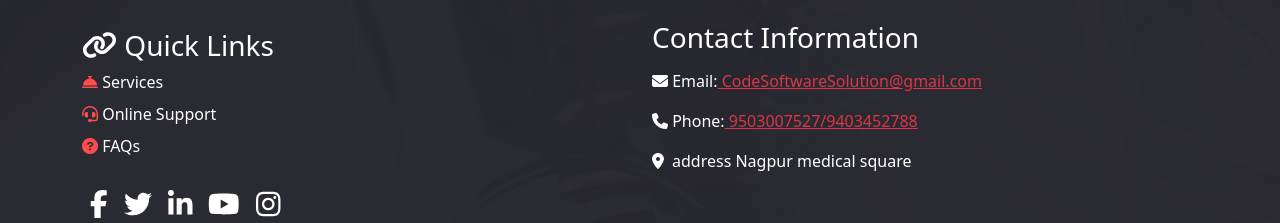
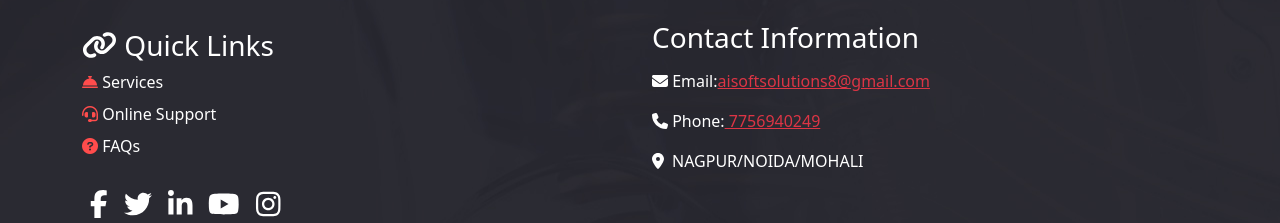
Before and after one commit to Akshaybaisware/CodeCrazeSoftware, a React (Vite) app: page / in a window 1280 px wide. Shown: the part 5193-5416 px from the top of the page. Built offline with nearby package versions, Linux system fonts and the light colour scheme.

Commit message:
MAIL CHANGED

```diff
--- a/src/Components/Footer/Footer.jsx
+++ b/src/Components/Footer/Footer.jsx
@@ -108,15 +108,15 @@ const Footer = () => {
             </h3>
             <p  className='text-white'>
               <FontAwesomeIcon icon={faEnvelope} />  Email:
-              <a href="mailto:prafulanathile@gmail.com" className="text-danger"> CodeSoftwareSolution@gmail.com</a>
+              <a href="mailto:aisoftsolutions8@gmail.com" className="text-danger">aisoftsolutions8@gmail.com</a>
             </p>
             <p className='text-white'>
               <FontAwesomeIcon icon={faPhone} /> Phone:
-              <a href="tel:+919970850512" className="text-danger"> 9503007527/9403452788</a>
+              <a href="tel:+919970850512" className="text-danger"> 7756940249</a>
             </p>
             <p className='text-white'>
               <FontAwesomeIcon className='me-2' icon={faMapMarkerAlt} />
-              address Nagpur medical square
+              NAGPUR/NOIDA/MOHALI
             </p>
           </div>
         </div>
```
Also changed, not shown: src/Images/AISOFTLOGO.jpg (added).
